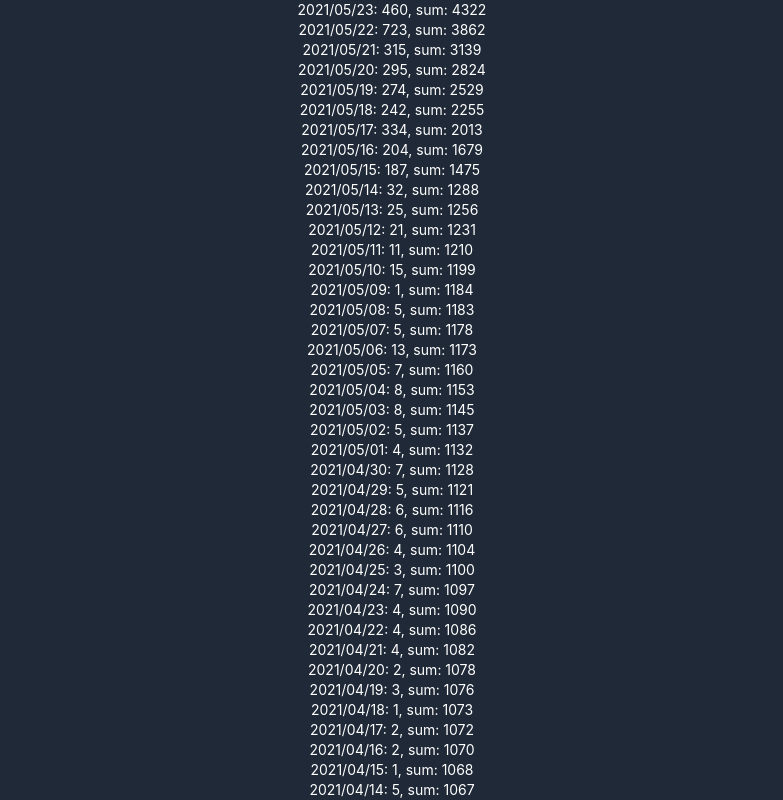
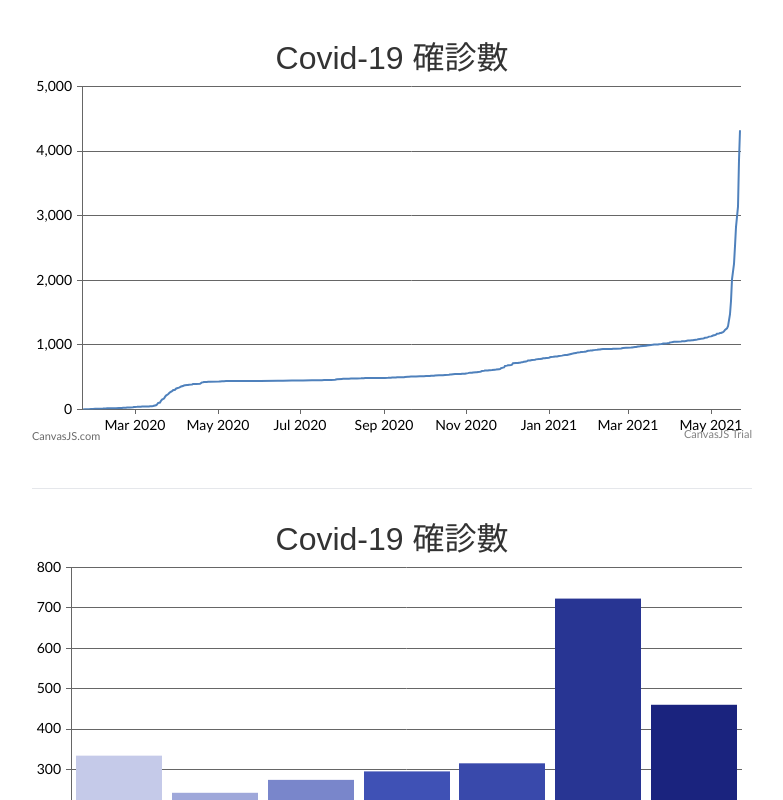
Before and after one commit to rodger0531/Taiwan-Covid-Stats, a React (Create React App) app: page / in a window 1280 px wide. Shown: the top 800 px of the page, without its empty margins (248-1031 px from the left). Built offline with nearby package versions, Linux system fonts and the light colour scheme.

Commit message:
add charts for data

```diff
--- a/src/containers/App.css
+++ b/src/containers/App.css
@@ -1,8 +1,3 @@
 .App {
   text-align: center;
 }
-
-.App-logo {
-  height: 40vmin;
-  pointer-events: none;
-}
--- a/src/containers/App.js
+++ b/src/containers/App.js
@@ -3,10 +3,8 @@ import ConfirmedCases from "./confirmedCases";
 
 function App(props) {
   return (
-    <div className="App">
-      <header className="text-white bg-gray-800">
-        <ConfirmedCases />
-      </header>
+    <div className="App p-10">
+      <ConfirmedCases />
     </div>
   );
 }
--- a/src/containers/confirmedCases.js
+++ b/src/containers/confirmedCases.js
@@ -2,6 +2,8 @@ import { useEffect } from "react";
 import { useDispatch, useSelector } from "react-redux";
 import { getConfirmedCasesListState } from "../redux/selectors";
 import { requestConfirmedCasesList } from "../redux/actions";
+import LineChart from "../components/lineChart";
+import BarChart from "../components/barChart";
 
 const ConfirmedCases = (props) => {
   const dispatch = useDispatch();
@@ -17,22 +19,35 @@ const ConfirmedCases = (props) => {
       (sum += value)
   )(0);
 
-  return (
-    <div className="text-sm">
-      {isLoading && <p>Loading</p>}
-      {confirmedCases && (
-        <>
-          {Object.entries(
-            confirmedCases.reduce((t, x) => {
+  const cumulateData =
+    confirmedCases &&
+    Object.entries(
+      confirmedCases?.reduce((t, x) => {
         t[x.個案研判日] = {
           count: (t[x.個案研判日]?.count || 0) + +x.確定病例數,
           cumSum: cumulativeSum(+x.確定病例數),
         };
         return t;
       }, {})
-          )
-            .reverse()
-            .map(([key, { count, cumSum }]) => (
+    );
+
+  return (
+    <div className="text-sm flex flex-col items-center">
+      {isLoading && <p>Loading</p>}
+      {confirmedCases && (
+        <div className="w-3/5 flex flex-col">
+          <LineChart
+            data={cumulateData}
+            title="Covid-19 確診數"
+            className="mb-4"
+          />
+          <hr className="my-8" />
+          <BarChart data={cumulateData} title="Covid-19 確診數" className="" />
+        </div>
+      )}
+      {confirmedCases && (
+        <>
+          {cumulateData.reverse().map(([key, { count, cumSum }]) => (
             <p key={key}>
               {key}: {count}, sum: {cumSum}
             </p>
```
Lines whose indentation alone changed are shown as unchanged.
